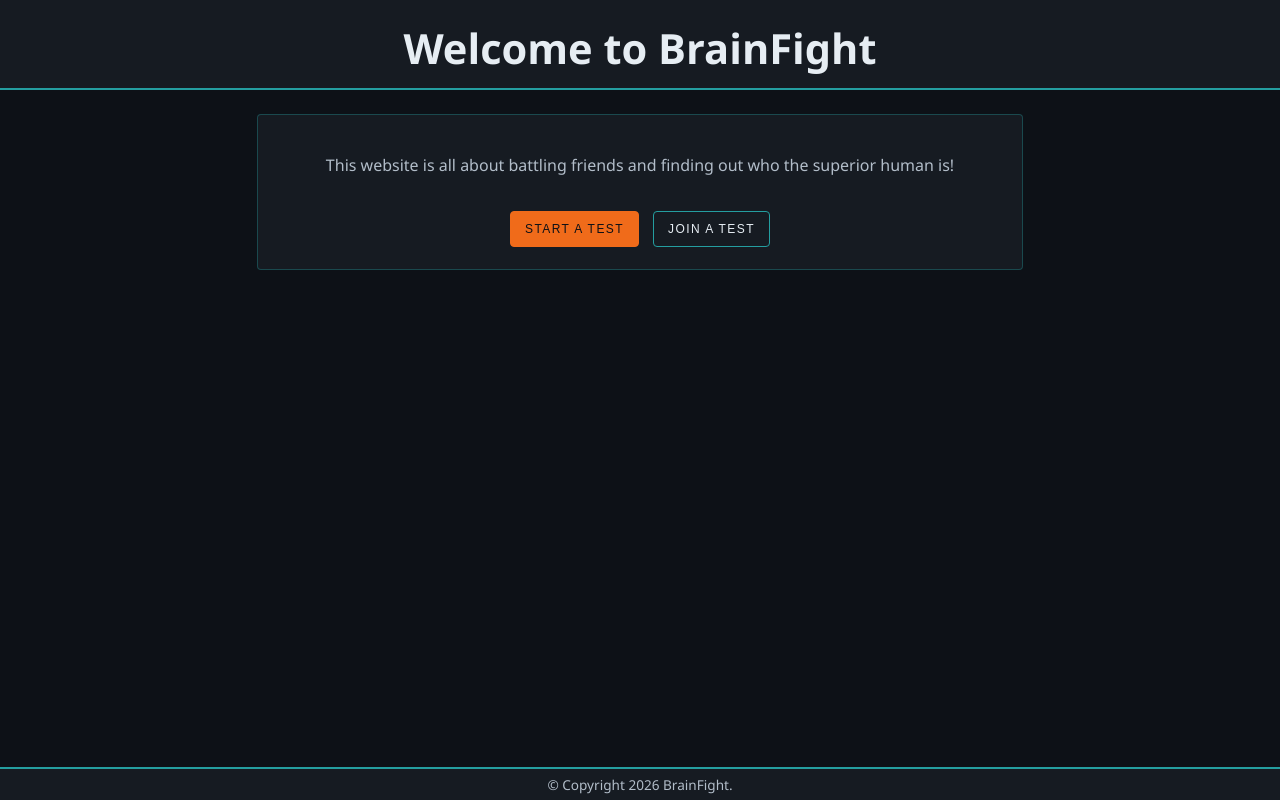
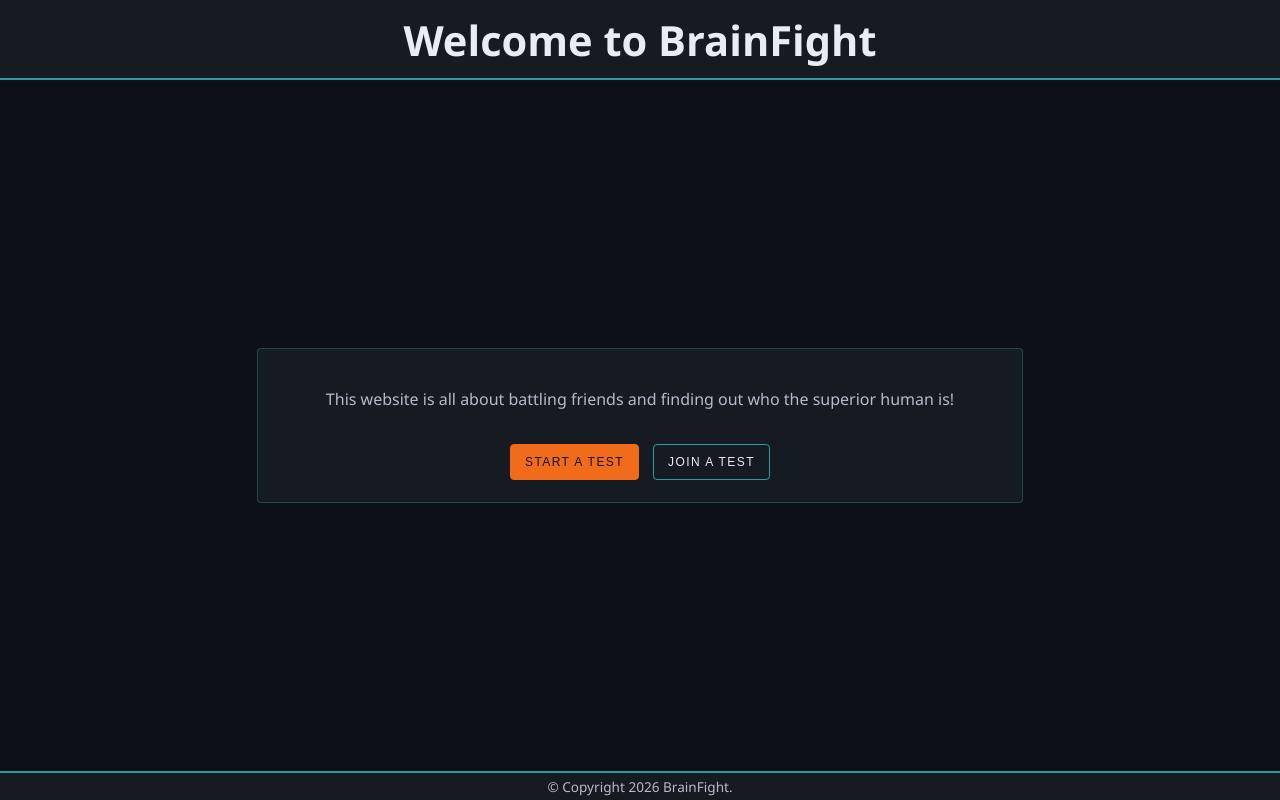
Before and after one commit to BradleyLikesCoding/BrainFight, a website: page public/index/index.html in a window 1280 px wide. Drawn offline with Linux system fonts and the light colour scheme.

Commit message:
alakazam

```diff
--- a/public/global/color-pallete.css
+++ b/public/global/color-pallete.css
@@ -21,6 +21,7 @@
   font-family: "Space Grotesk", "Segoe UI", Tahoma, sans-serif;
   color: var(--bf-text);
   background: var(--bf-bg);
+  overflow-x: hidden;
 }
 
 .bf-container {
--- a/public/index/styles.css
+++ b/public/index/styles.css
@@ -1,9 +1,14 @@
 .home-main {
   text-align: center;
   justify-items: center;
-    align-content: start;
+    align-content: center;
     width: min(980px, 100%);
     margin: 0 auto;
+    display: flex;
+    flex-direction: column;
+    justify-content: center;
+    align-items: center;
+    min-height: 0;
 }
 
 .home-main .bf-card {
@@ -16,7 +21,7 @@
 }
 
 .home-header {
-    padding: 10px 20px 12px;
+    padding: 8px 20px 10px;
     position: relative;
 }
 
@@ -32,7 +37,7 @@
 }
 
 .home-title {
-    margin: 10px 0 0;
+    margin: 4px 0 0;
     font-size: clamp(1.7rem, 3.5vw, 2.6rem);
     font-weight: 700;
     text-align: center;
@@ -49,7 +54,7 @@
 }
 
 .home-footer {
-    padding: 6px 16px;
+    padding: 4px 16px;
     text-align: center;
-    font-size: 0.75rem;
+    font-size: 0.72rem;
 }
```
